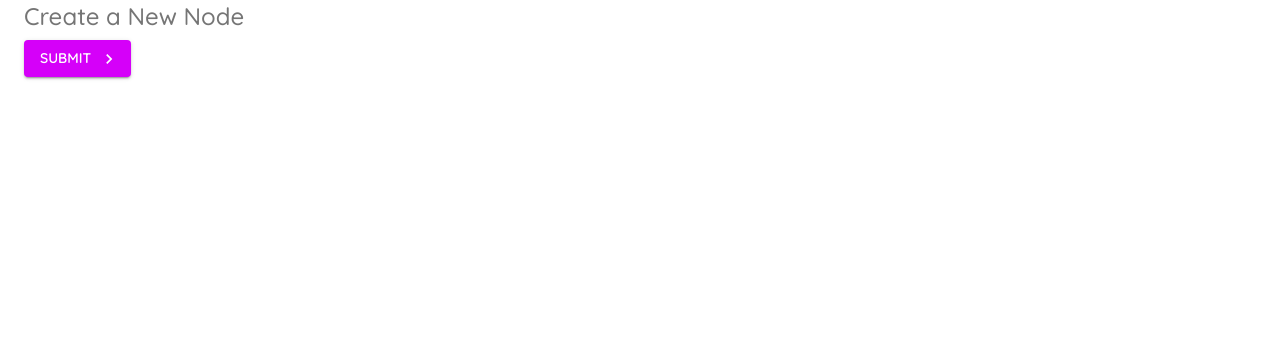
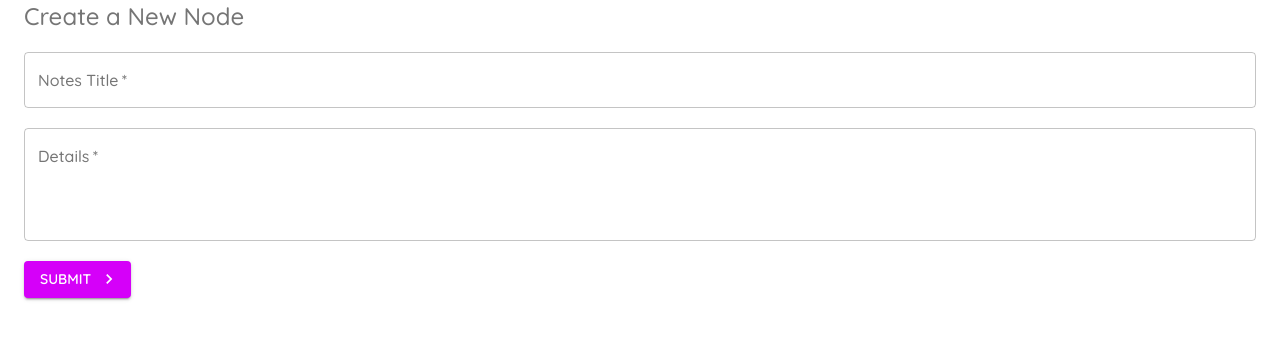
Before and after one commit to anukuljoshi/material-ui-net-ninja, a React (Create React App) app: page /create in a window 1280 px wide. Shown: the top 340 px of the page. Built offline with nearby package versions, Linux system fonts and the light colour scheme.

Commit message:
lesson-7

```diff
--- a/src/pages/Create.tsx
+++ b/src/pages/Create.tsx
@@ -1,12 +1,41 @@
-import { makeStyles, Typography, Button, Container } from "@material-ui/core";
+import React, { useState } from "react";
 
+import { makeStyles, Typography, Button, Container, TextField } from "@material-ui/core";
 import { KeyboardArrowRight } from '@material-ui/icons'
 
 const useStyles = makeStyles({
+	field: {
+		marginTop: 20,
+		marginBottom: 20,
+		display: 'block',
+	}
 })
 
 const Create = () => {
 	const classes = useStyles();
+
+	const [title, setTitle] = useState('');
+	const [details, setDetails] = useState('');
+
+	const [titleError, setTitleError] = useState(false);
+	const [detailsError, setDetailsError] = useState(false);
+
+	const handleSubmit = (event: React.FormEvent) => {
+		event.preventDefault();
+
+		setTitleError(false);
+		setDetailsError(false);
+
+		if(title===''){
+			setTitleError(true);
+		}
+		if(details===''){
+			setDetailsError(true);
+		}
+		if(title && details){
+			console.log(title, details)
+		}
+	}
 
 	return (
 		<Container>
@@ -19,8 +48,30 @@ const Create = () => {
 				Create a New Node
 			</Typography>
 
+			<form noValidate autoComplete={'off'} onSubmit={handleSubmit}>
+				<TextField
+					onChange={(e) => setTitle(e.target.value)}
+					className={classes.field}
+					label="Notes Title"
+					variant="outlined"
+					color="secondary"
+					fullWidth
+					required
+					error={titleError}
+				></TextField>
+				<TextField
+					onChange={(e) => setDetails(e.target.value)}
+					className={classes.field}
+					label="Details"
+					variant="outlined"
+					color="secondary"
+					fullWidth
+					required
+					multiline
+					rows={4}
+					error={detailsError}
+				></TextField>
 				<Button
-				onClick={() => console.log('Button clicked')}
 					type="submit"
 					color="secondary"
 					variant="contained"
@@ -28,6 +79,8 @@ const Create = () => {
 				>
 					Submit
 				</Button>
+			</form>
+
 		</Container>
 	);
 };
```
Lines whose indentation alone changed are shown as unchanged.
